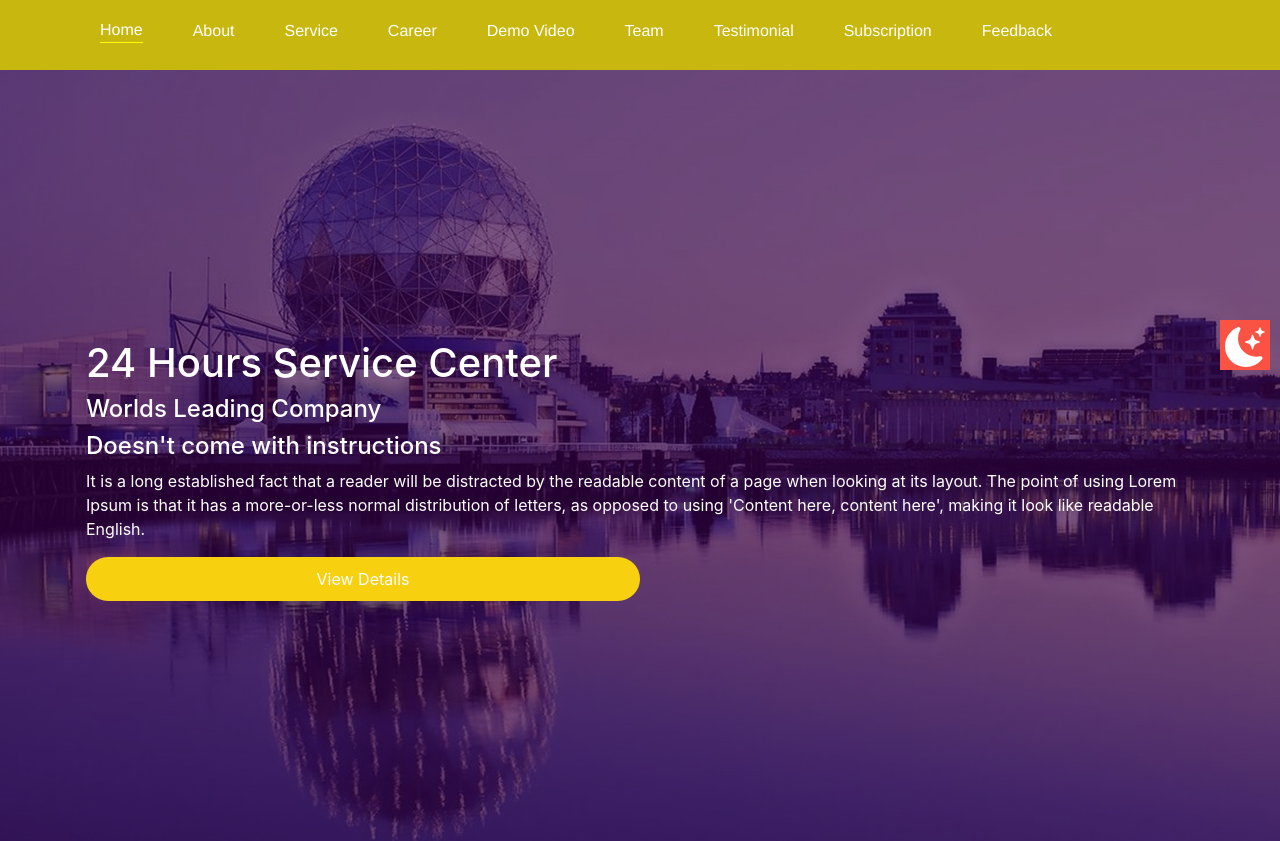
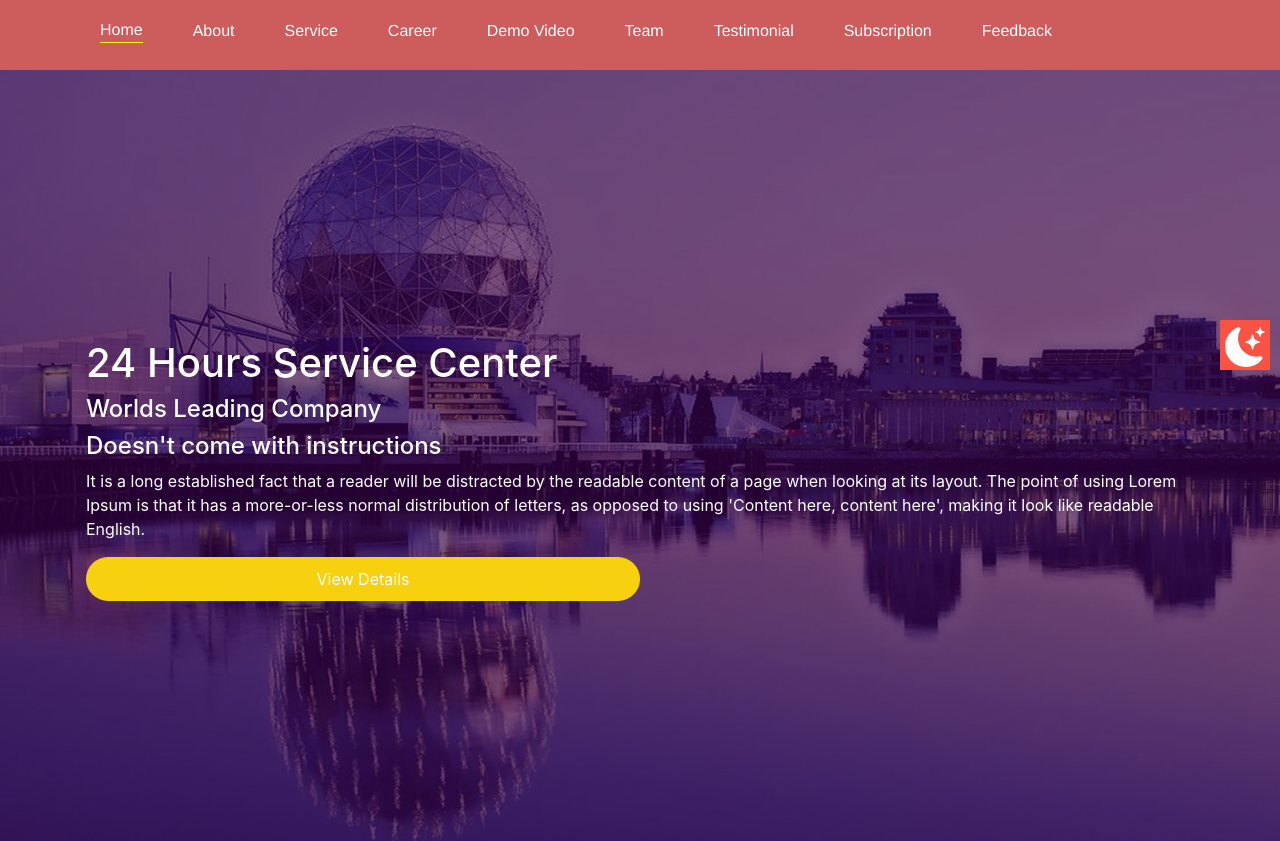
Before and after one commit to Yazdani1/React-Single-Page-Web-App-With-Smooth-Scrolling, a React (Create React App) app in the folder client/: page / in a window 1280 px wide. Shown: the top 841 px of the page. Built offline with nearby package versions, Linux system fonts and the light colour scheme; no server answers.

Commit message:
Nav Color

```diff
--- a/client/src/components/Navbar/navbar.css
+++ b/client/src/components/Navbar/navbar.css
@@ -6,7 +6,7 @@
 }
 
 .navbar-main {
- background-color: rgba(197, 181, 6, 0.962);
+ background-color: #CD5C5C;
   width: 100%;
   height: 70px;
   justify-content: right;
```
